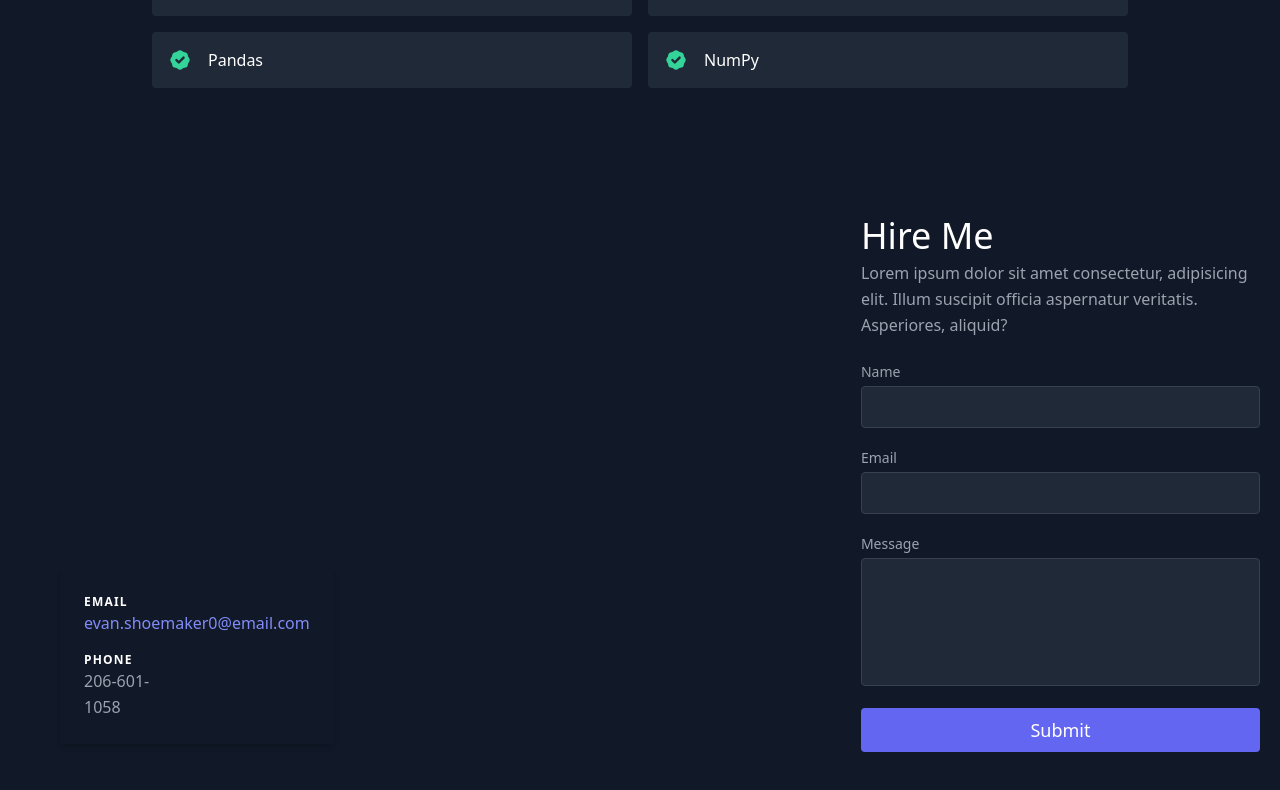
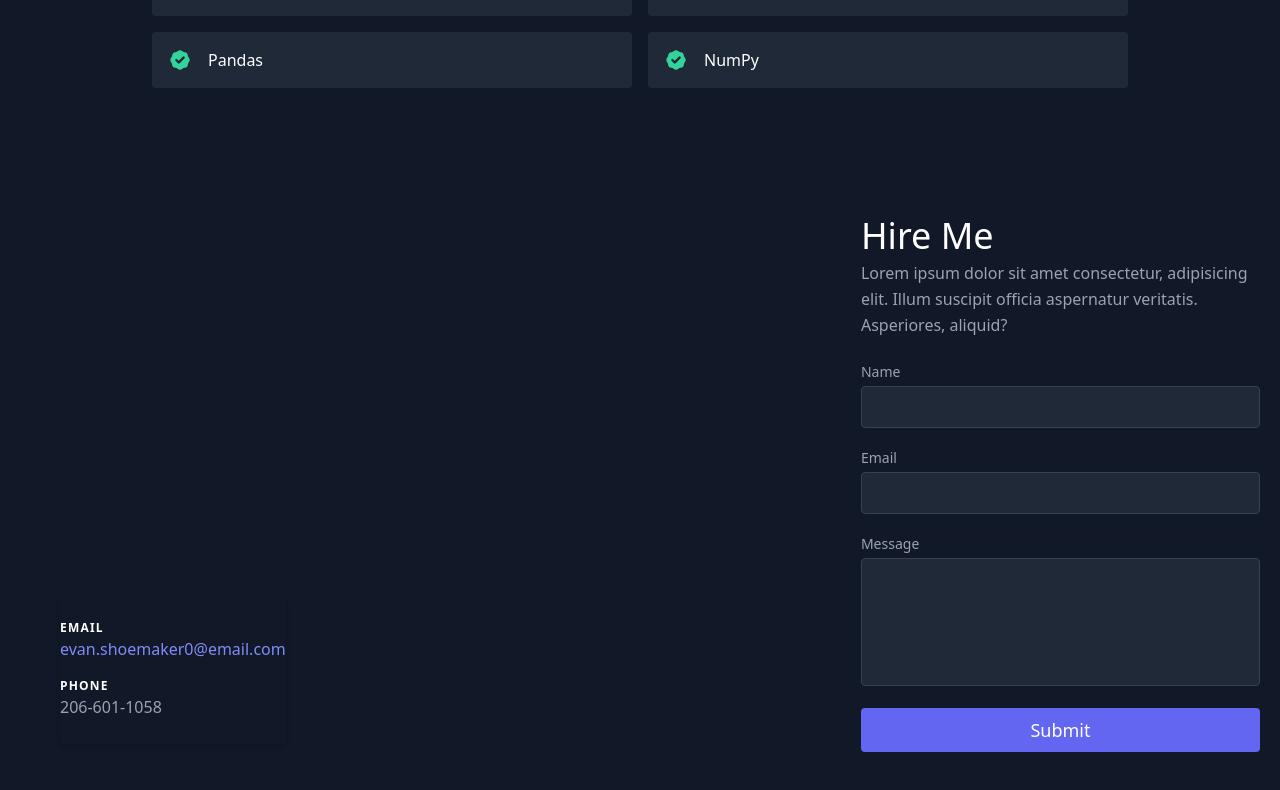
Before and after one commit to Colexeco/Personal_Website, a React (Create React App) app: page / in a window 1280 px wide. Shown: the part 1689-2479 px from the top of the page. Built offline with nearby package versions, Linux system fonts and the light colour scheme.

Commit message:
add contact section

```diff
--- a/src/components/Contact.js
+++ b/src/components/Contact.js
@@ -6,7 +6,7 @@ export default function Contact() {
       <div className="container px-5 py-10 mx-auto flex sm:flex-nowrap flex-wrap">
         <div className="lg:w-2/3 md:w-1/2 bg-gray-900 rounded-lg overflow-hidden sm:mr-10 p-10 flex items-end justify-start relative">
           <div className="bg-gray-900 relative flex flex-wrap py-6 rounded shadow-md">
-            <div className="lg:w-1/2 px-6 mt-4 lg:mt-0">
+            <div className="lg:w-1/2 mt-4 lg:mt-0">
               <h2 className="title-font font-semibold text-white tracking-widest text-xs">
                 EMAIL
               </h2>
```
